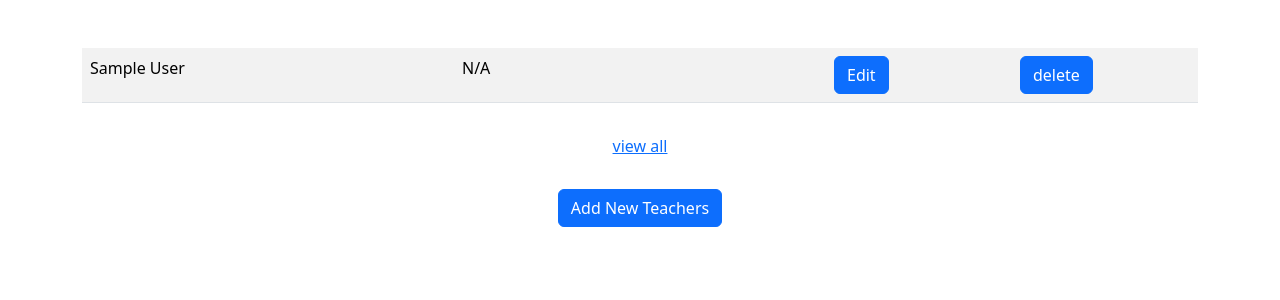
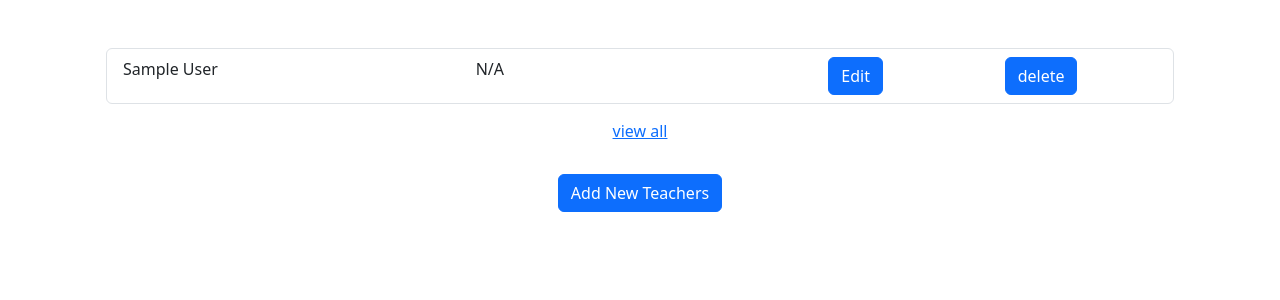
Before and after one commit to aymenm9/LRSD_manager, a Flask app: template lrsd_app/templates/admin_dashboard.html in a window 1280 px wide. Shown: the part 70-370 px from the top of the page. Run offline with Flask 3, Linux system fonts and the light colour scheme; the template is opened without the code that fills it: values that come from a table or form of the project are taken from there, others are empty; the visitor is signed in with stand-in values (Sample User, id 1); tables that the repository leaves empty or names only in its code hold one stand-in row (values such as "Sample post"); parts of the project's set-up code (start-up, migrations or seed data) failed here and were passed over.

Commit message:
Revert "teachers list to table"
This reverts commit 41d95cce0aefb17b79ef454e1b356531fb3364d6.

```diff
--- a/lrsd_app/app.py
+++ b/lrsd_app/app.py
@@ -57,10 +57,16 @@ def add_teacher():
         db.session.commit()
         return redirect("/")
 
-
 @app.route("/teachers")
 @login_required
 def teachers():
+    teachers = [{"id":teacher.id, "first_name":teacher.first_name, "last_name":teacher.last_name}
+                for teacher in Teachers.query.with_entities(Teachers.id, Teachers.first_name, Teachers.last_name)]
+    return jsonify(teachers)
+
+@app.route("/teachers_")
+@login_required
+def teachers_():
     if l := request.args.get("l"):
         teachers = [{"id":teacher.id, "first_name":teacher.first_name, "last_name":teacher.last_name}
             for teacher in Teachers.query.with_entities(Teachers.id, Teachers.first_name, Teachers.last_name).limit(l)]
--- a/lrsd_app/models.py
+++ b/lrsd_app/models.py
@@ -67,6 +67,7 @@ class ConferenceAssistants(db.Model):
     conference_id = Column(Integer, ForeignKey(Conferences.id), primary_key=True, nullable=False)
     assistant_name = Column(String(255), primary_key=True, nullable=False)
 
+
 class Intervention(db.Model):
     conference_id = Column(Integer, ForeignKey('Conferences.id'), primary_key=True, nullable=False)
     intervention = Column(String(255))
--- a/lrsd_app/templates/admin_dashboard.html
+++ b/lrsd_app/templates/admin_dashboard.html
@@ -12,8 +12,8 @@ no titel yet
 {% block main %}
 <div class="container-md ">
     <div class="container-sm ">
-        <div class="mt-5" id="list">
-        </div>
+        <ul class="list-group mt-5" id="list">
+        </ul>
         <div class="text-center "><button type="button" id="all" class="btn btn-link mt-2 ">view all</button></div>
 
     </div>
@@ -21,7 +21,7 @@ no titel yet
     <Script>
         async function teachers_(l){
 
-            let teachers_response = await fetch("/teachers?l="+l);
+            let teachers_response = await fetch("/teachers_?l="+l);
             const list2 = document.getElementById("list");
             list2.innerHTML = await teachers_response.text() ;
         }
@@ -29,7 +29,7 @@ no titel yet
         const all = document.getElementById("all");
         all.addEventListener("click",async function(){
             if (all.innerText == "view all"){
-                let teachers_response = await fetch("/teachers");
+                let teachers_response = await fetch("/teachers_");
                 const list2 = document.getElementById("list");
                 list2.innerHTML = await teachers_response.text();
                 all.innerText = "view less"
--- a/lrsd_app/templates/teachers.html
+++ b/lrsd_app/templates/teachers.html
@@ -1,13 +1,12 @@
+<div class="container-sm ">
+    <ul class="list-group " id="list">
+        {% for teacher in teachers %}
+        <li class="list-group-item ">
+            <div class="row">
+                <div class="col-4 ">{{teacher.first_name}} {{teacher.last_name}}</div>
+                <div class="col-4 ">{% if teacher.mark %} {{teacher.note}} {% else %} N/A {% endif %}</div>
 
-    <table class="table table-striped table-hover" id="list">
-        {% for teacher in teachers %}
-
-
-            <tr class="row">
-                <td class="col-4 ">{{teacher.first_name}} {{teacher.last_name}}</td>
-                <td class="col-4 ">{% if teacher.mark %} {{teacher.note}} {% else %} N/A {% endif %}</td>
-
-                <td class="col-2">
+                <div class="col-2">
 
                     <button class="btn btn-primary" type="button" data-bs-toggle="offcanvas"
                         data-bs-target="#offcanvasScrolling" aria-controls="offcanvasScrolling">Edit</button>
@@ -72,10 +71,10 @@
 
                     </div>
 
-                </td>
+                </div>
 
 
-                <td class="col-2 ">
+                <div class="col-2 ">
                     <!-- Button trigger modal -->
                     <button type="button" class="btn btn-primary" data-bs-toggle="modal" data-bs-target="#exampleModal">
                         delete
@@ -108,9 +107,11 @@
                     </div>
 
 
-                </td>
-            </tr>
-
+                </div>
+            </div>
+        </li>
         {% endfor %}
 
-    </table>
+    </ul>
+
+</div>
```
Also changed, not shown: 2 other files.
